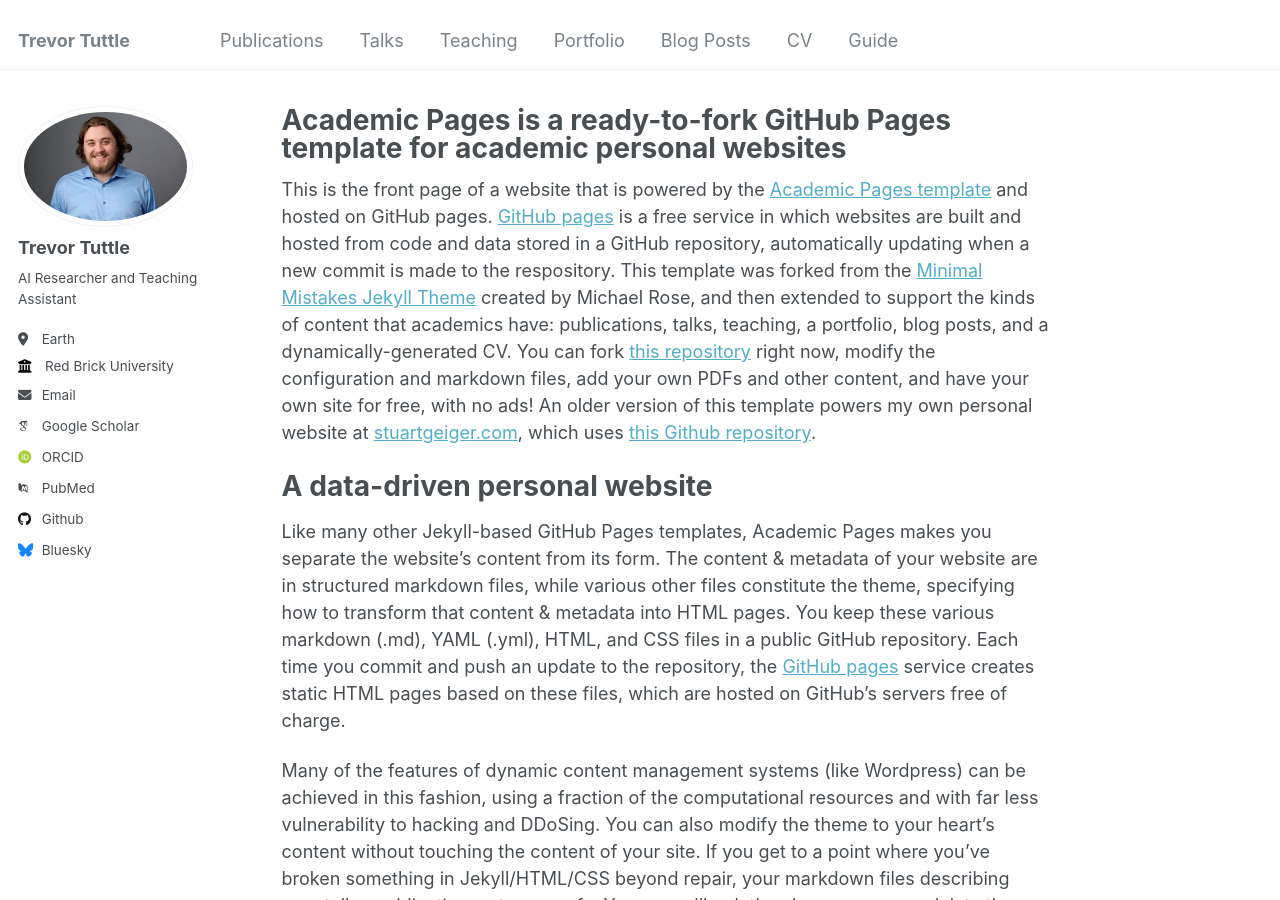
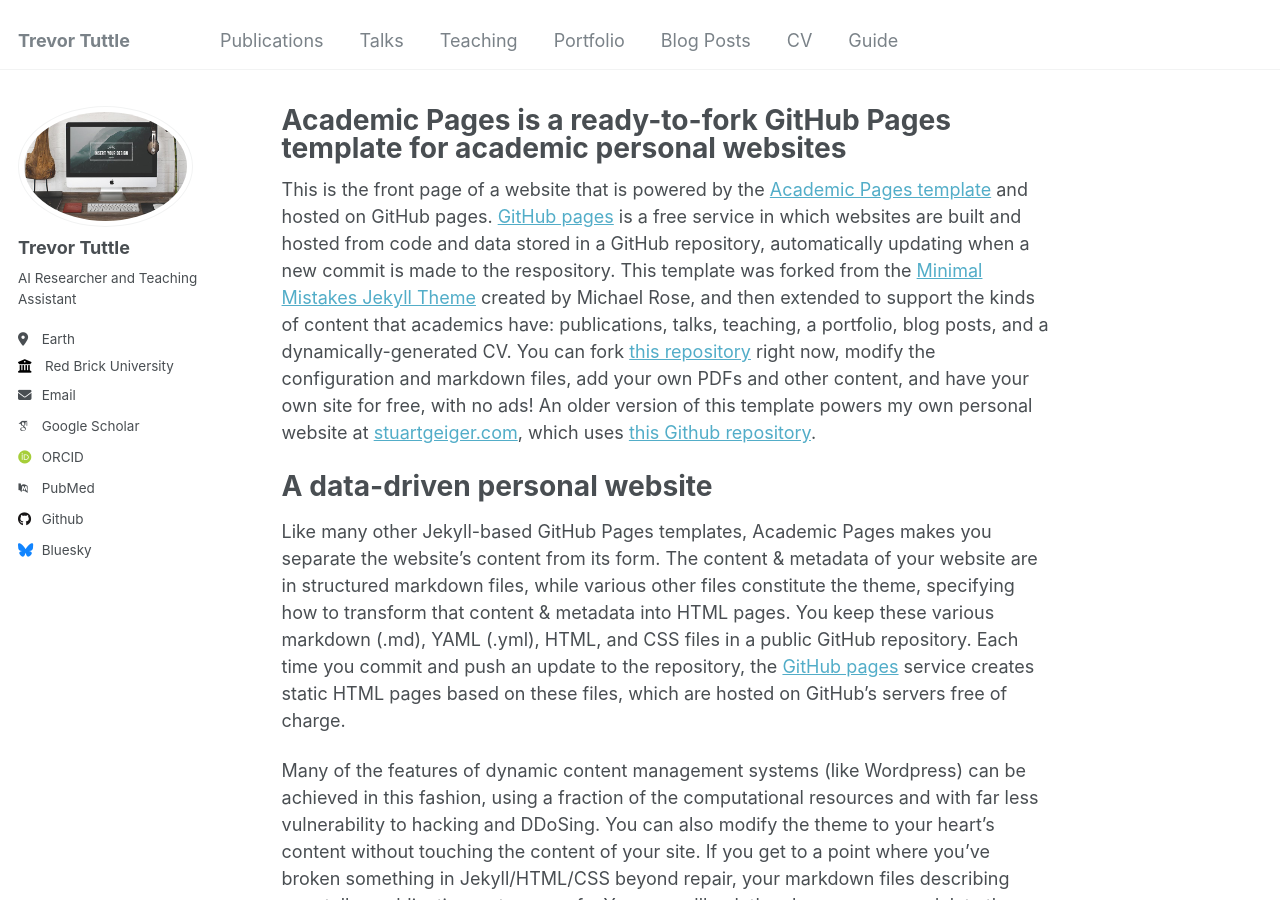
Before and after one commit to tjtuttle/tjtuttle.github.io, a Jekyll site: the page built from _pages/about.md, in a window 1280 px wide and 900 px high. Built offline with Jekyll 4.4.1, drawn with Linux system fonts in a browser that asks for light colours; some web fonts are replaced.

Commit message:
Update _config.yml

```diff
--- a/_config.yml
+++ b/_config.yml
@@ -21,7 +21,7 @@ repository               : "academicpages/academicpages.github.io"
 #               Additional customization can be done by editing /_includes/author-profile.html
 author:
   # Biographic information
-  avatar           : "tjt.jpg"
+  avatar           : "foo-bar-identity-th.jpg"
   name             : "Trevor Tuttle"
   pronouns         : # example: "she/her"
   bio              : "AI Researcher and Teaching Assistant"
```
